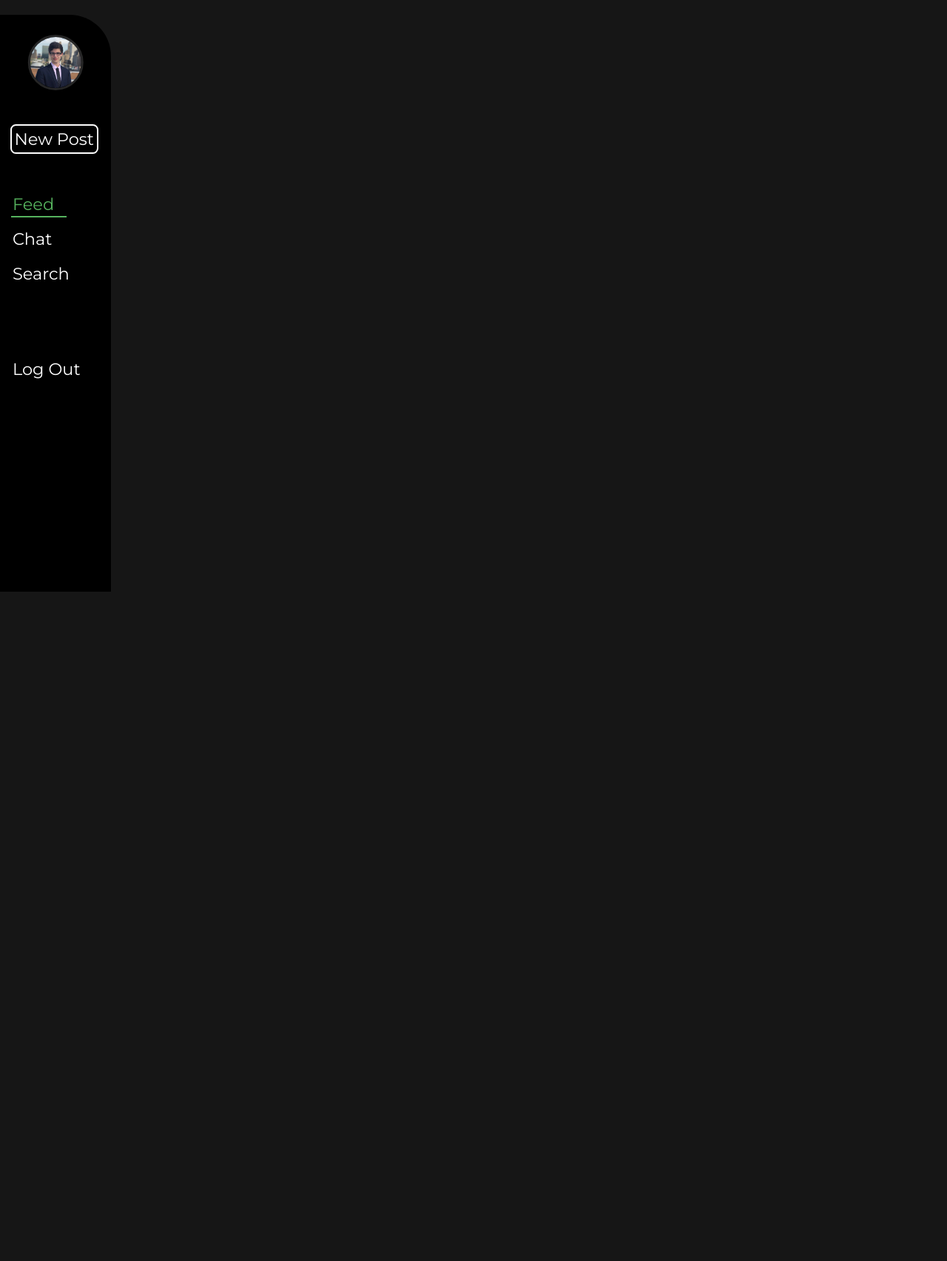
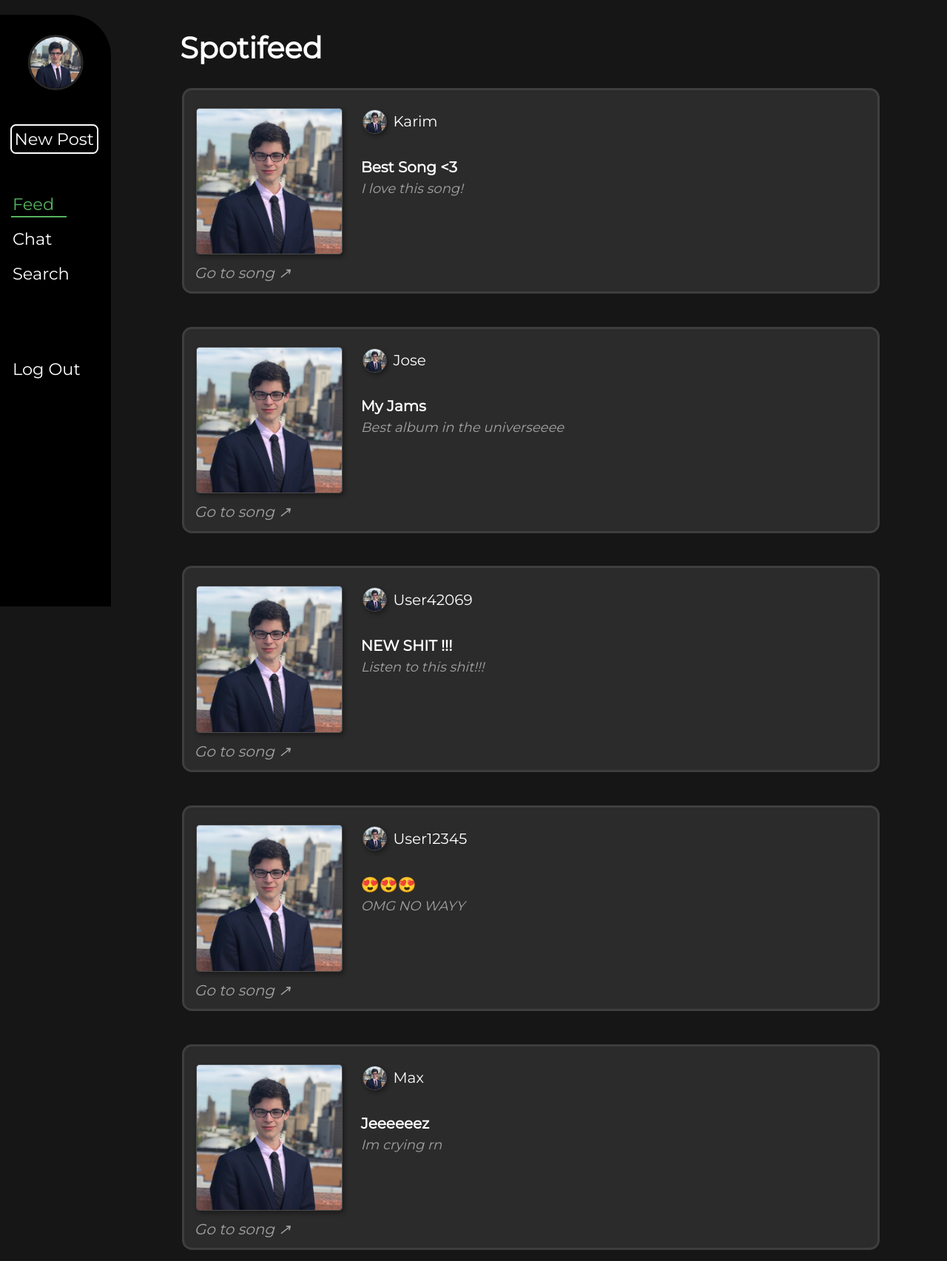
Before and after one commit to Kr0bat/CS-490, a PHP site: page /feed.php in a window 1280 px wide. Shown: the whole page at 74% size. Before the commit the page ends 800 px from the top, so only its background shows below. Run offline with PHP 8.4, Linux system fonts and the light colour scheme; the visitor is signed in with stand-in values (Sample User, id 1).

Commit message:
initial feed design

```diff
--- a/content-chat.php
+++ b/content-chat.php
@@ -55,7 +55,7 @@ session_start();
             <?php
 
 
-            // $chatlist is updated by Middle End. Has two parameters: "last_msg" and "new".
+            // $chatlist is updated by Middle End. Has three parameters: "last_msg", "new", and "timestamp".
             $chatlist = [
                 "Karim" => ["last_msg" => "Lorem ipsum dolor sit amet", "new" => "true", "timestamp" => "32 min ago"],
                 "Jose" => ["last_msg" => "Lorem ipsum dolor sit amet", "new" => "true", "timestamp" => "1 hr ago"],
--- a/content-feed.php
+++ b/content-feed.php
@@ -6,12 +6,136 @@
     <title>Spotifeed</title>
     <link rel="stylesheet" href="./style.css" />
 </head>
+<style>
+.dmContainer {
+    width: 65vw;
+    border-radius: 1ch;
+    padding: 1ch;
+    background: #ffffff17;
+    border-style: solid;
+    border-color: #ffffff17;
+}
+.postContainer {
+    border-radius: 1ch;
+    padding: 1ch;
+    background: #ffffff17;
+    border-style: solid;
+    border-color: #ffffff17;
+}
+
+@keyframes pulse {
+    from {
+        opacity: 1;
+    }
+
+    50% {
+        opacity: 0.65;
+    }
+
+    to {
+        opacity: 1;
+    }
+}
+
+.fadeIn {
+    opacity: 0;
+    animation: fadeInDiv 0.32s ease forwards;
+    animation-iteration-count: 1;
+}
+
+@keyframes fadeInDiv {
+    from {
+        opacity: 0;
+    }
+
+    to {
+        opacity: 1;
+    }
+}
+</style>
 <?php
+session_start();
 
 
+// $postList is updated by Middle End
+$postList = [
+    "001" => ["username" => "Karim", "post_title" => "Best Song <3", "post_description" => "I love this song!", "post_link" => "https://maxedward.com"],
+    "002" => ["username" => "Jose", "post_title" => "My Jams", "post_description" => "Best album in the universeeee", "post_link" => "https://maxedward.com"],
+    "003" => ["username" => "User42069", "post_title" => "NEW SHIT !!!", "post_description" => "Listen to this shit!!!", "post_link" => "https://maxedward.com"],
+    "004" => ["username" => "User12345", "post_title" => "😍😍😍", "post_description" => "OMG NO WAYY", "post_link" => "https://maxedward.com"],
+    "005" => ["username" => "Max", "post_title" => "Jeeeeeez", "post_description" => "Im crying rn", "post_link" => "https://maxedward.com"]];
+//$postList = [];
 
 ?>
 <body>
+    <div class="col-12" style="font-size: 22.5px; padding-left: 10ch">
+        <div class="col-12" style="margin-top: 5vh">
+            <div class="col-10 push-1 titleBold" style="">
+                Spotifeed
+            </div>
+        </div>
 
+    <?php
+    foreach ($postList as $postID => $info) {
+    ?>
+
+        <div class="col-12" style="margin: 2ch 0 1ch 0">
+            <div class="col-10 push-1 titleBold" style="">
+                <div class="col-12 bodyBold postContainer" style="margin: 0 0.25ch">
+                    <div class="col-12">
+                        <table style="margin: 0.25ch 0;">
+                            <tbody>
+                                <tr>
+                                    <td style="max-width: fit-content;">
+                                        <span class="">
+                                            <img src="assets/profPic.jpeg" class="logoImg" style="border-width: 0.05px; border-radius: 0.35ch; height: 15ch; border-style: solid; border-color: rgba(255, 255, 255, 0.15); margin-top: 0.4ch;" />
+                                        </span>
+                                    </td>
+                                    <td style="padding-left: 1.69ch; vertical-align: top;">
+                                        <table class="bodyLight">
+                                            <tbody>
+                                                <tr>
+                                                    <td style="max-width: fit-content;">
+                                                        <a href="/~kg448/account.php?viewing=<?php echo $info['username']; ?>&redirectFrom=feed" title="View <?php echo $info['username']; ?>'s Profile" style="text-decoration: none;" class="bodyLight">
+                                                            <span class="">
+                                                                <img src="assets/profPic.jpeg" class="logoImg" style="border-width: 0.05px; border-radius: 100%; height: 2.5ch; border-style: solid; border-color: rgba(255, 255, 255, 0.15); margin-top: 0.4ch;" />
+                                                            </span>
+                                                        </a>
+                                                    </td>
+                                                    <td style="padding-left: 0.5ch">
+                                                        <div class="col-12">
+                                                            <a href="/~kg448/account.php?viewing=<?php echo $info['username']; ?>&redirectFrom=feed" title="View <?php echo $info['username']; ?>'s Profile" style="text-decoration: none;" class="bodyLight">
+                                                                <?php echo $info['username']; ?>
+                                                            </a>
+                                                        </div>
+                                                    </td>
+                                                </tr>
+                                            </tbody>
+                                        </table>
+                                        <div class="col-12" style="margin-top: 2ch;">
+                                            <?php echo $info['post_title']; ?>
+                                        </div>
+                                        <div class="col-12 subtitleLight" style="font-size: 18px; margin-top: 0.5ch; text-overflow: ellipsis; overflow: hidden; white-space: nowrap;">
+                                            <?php echo $info['post_description']; ?>
+                                        </div>
+                                    </td>
+                                </tr>
+                            </tbody>
+                        </table>
+                        <a href="<?php echo $info['post_link']; ?>">
+                            <div class="col-12 subtitleLight" style="font-size: 20px; margin-top: 0.2ch; text-decoration: none;" title="Open song link">
+                                Go to song ↗
+                            </div>
+                        </a>
+                    </div>
+                </div>
+            </div>
+        </div>
+
+    <?php
+    }
+    ?>
+
+    </div>
 </body>
 </html>
```
